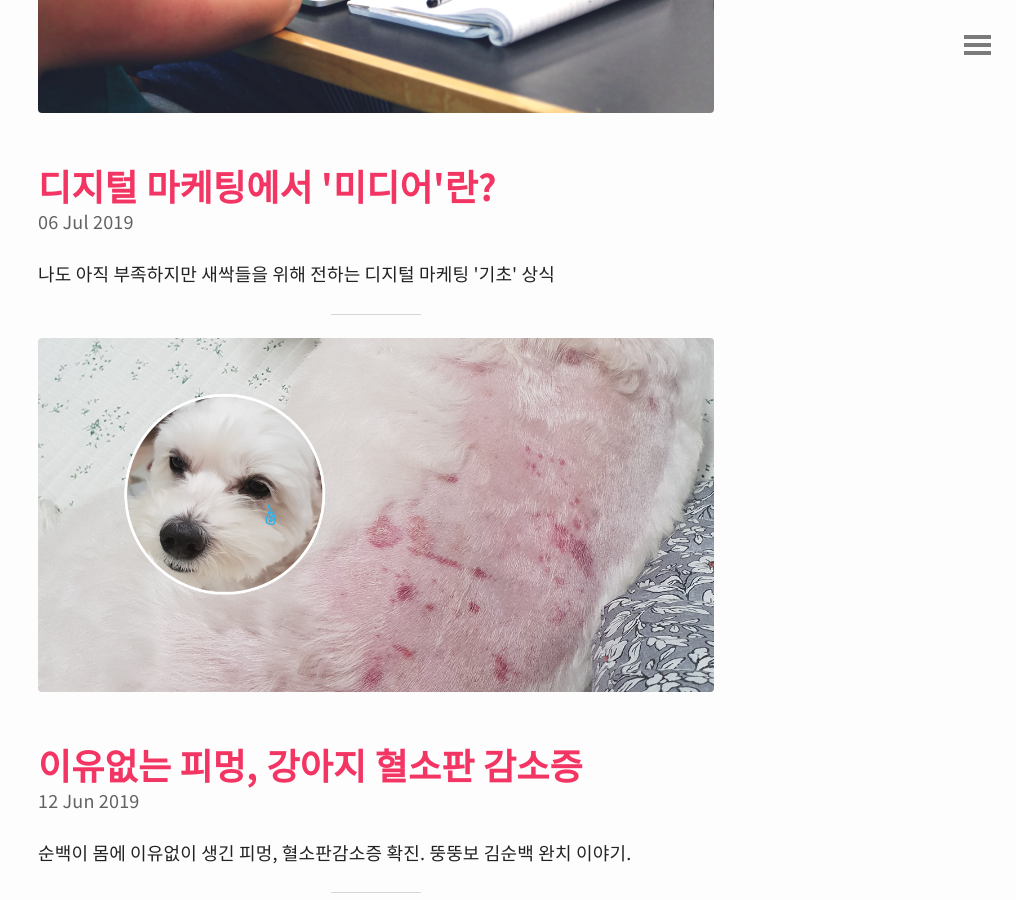
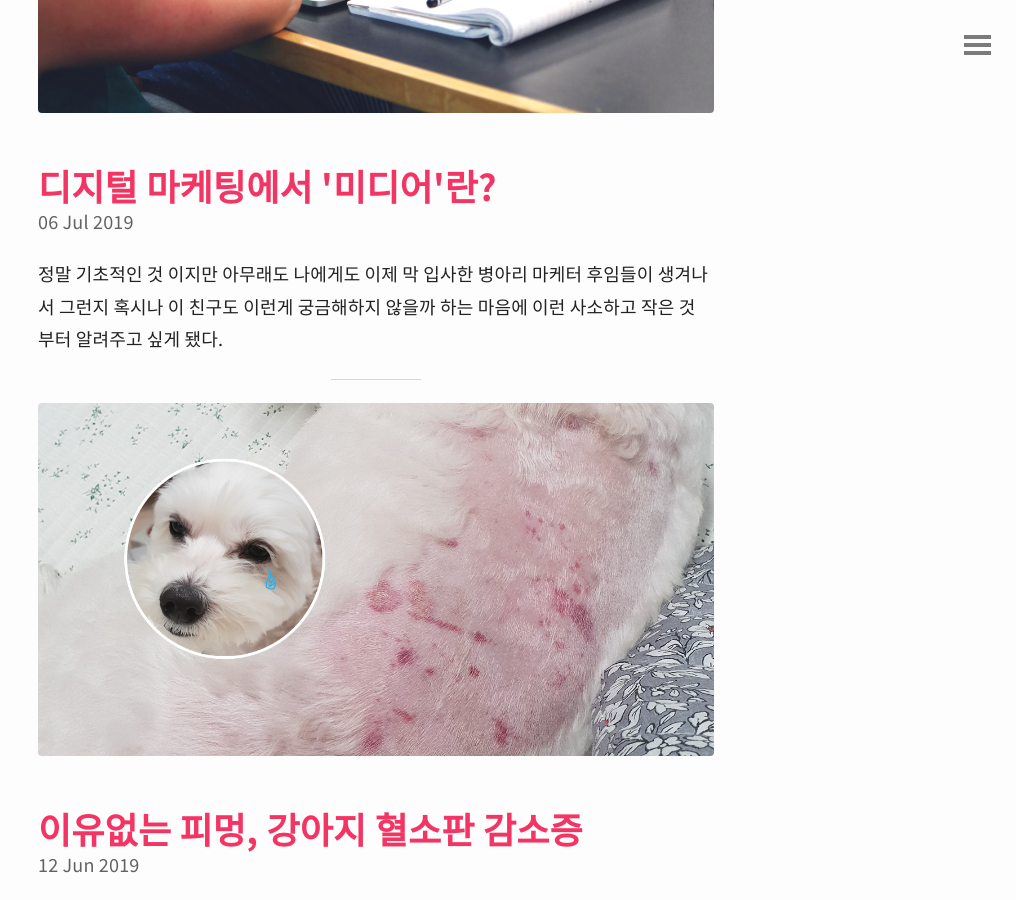
Before and after one commit to nayoungeee/naketer, a Jekyll site: the page built from index.html, in a window 1280 px wide and 900 px high, scrolled down 1792 px. Shown: the whole window, without its empty margins (264-1280 px from the left). Built offline with Jekyll 4.4.1, drawn with Linux system fonts in a browser that asks for light colours; the list of posts is cut into pages by our own code.

Commit message:
퍼멀링크 디스크립션 수정

```diff
--- a/_posts/2019-07-07-디지털-마케팅에서-미디어란.md
+++ b/_posts/2019-07-07-디지털-마케팅에서-미디어란.md
@@ -12,7 +12,7 @@ tags:
  - 디지털마케팅
  - 마케팅
  - 온라인마케팅
-description: 나도 아직 부족하지만 새싹들을 위해 전하는 디지털 마케팅 '기초' 상식
+description: 정말 기초적인 것 이지만 아무래도 나에게도 이제 막 입사한 병아리 마케터 후임들이 생겨나서 그런지 혹시나 이 친구도 이런게 궁금해하지 않을까 하는 마음에 이런 사소하고 작은 것 부터 알려주고 싶게 됐다.
 ---
 
 
```
Also changed, not shown: other parts of _posts/2019-07-07-디지털-마케팅에서-미디어란.md (+1 -1 lines), _posts/2019-06-01-soonback.md (+1 -1 lines), _posts/2019-06-01-soonback_2.md (+1 -1 lines), _posts/2019-08-08-기획자가-디자이너를-위해-지켜야-할-것.md (+1 -1 lines), _posts/2019-08-08-코가-촉촉한-강아지는-건강해.md (+1 -1 lines).
